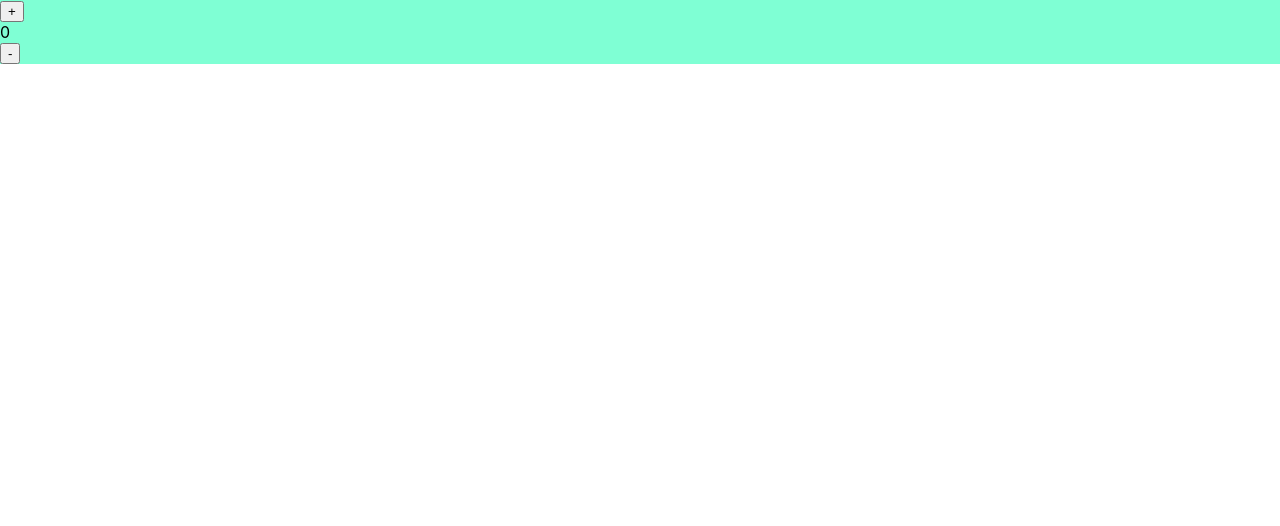
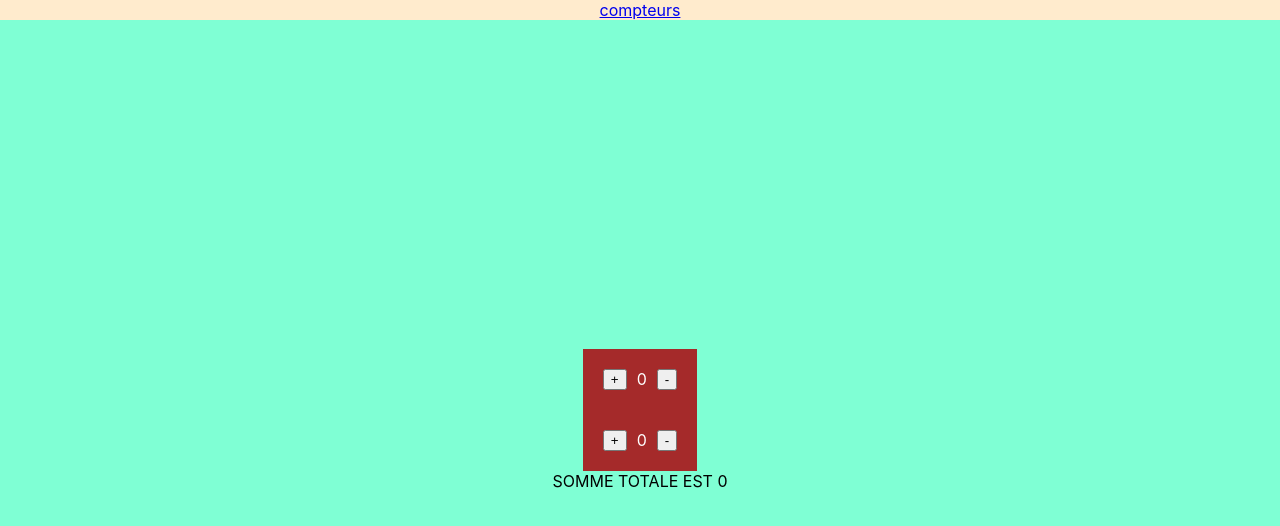
Before and after one commit to MgRl8ow3MhVr/greta2022states, a React (Create React App) app: page /compteurs in a window 1280 px wide. Shown: the top 526 px of the page. Built offline with nearby package versions, Linux system fonts and the light colour scheme.

Commit message:
selecteurs

```diff
--- a/src/App.js
+++ b/src/App.js
@@ -1,15 +1,19 @@
 import logo from "./logo.svg";
 import "./App.css";
 import { BrowserRouter, Routes, Route } from "react-router-dom";
-import Compteurs from "./components/Compteurs/Compteurs.js";
-import Home from "./components/Home/Home.js";
+import Compteurs from "./components/Compteurs/";
+import Home from "./components/Home/";
+import Header from "./components/Header";
+import Selecteurs from "./components/Selecteurs";
 
 function App() {
   return (
     <BrowserRouter>
+      <Header />
       <Routes>
         <Route path="/" element={<Home />} />
         <Route path="compteurs" element={<Compteurs />} />
+        <Route path="selecteurs" element={<Selecteurs />} />
       </Routes>
     </BrowserRouter>
   );
--- a/src/components/Compteurs/Compteurs.css
+++ b/src/components/Compteurs/Compteurs.css
@@ -1,3 +1,16 @@
 .compteursContainer {
     background-color: aquamarine;
+    height: 100vh;
+    display: flex;
+    justify-content: center;
+    align-items: center;
+    flex-direction: column;
 }
+
+.compteurBox {
+    display: flex;
+    background-color: brown;
+    padding: 20px;
+    gap:10px;
+    color: white;
+}
--- a/src/components/Compteurs/Compteurs.js
+++ /dev/null
@@ -1,32 +0,0 @@
-import React, { useState } from "react";
-import "./Compteurs.css";
-
-const Compteurs = () => {
-  const [compteur1, setCompteur1] = useState(0);
-
-  return (
-    <div className="compteursContainer">
-      {compteur1 <= 10 ? (
-        <button
-          onClick={() => {
-            setCompteur1(compteur1 + 1);
-          }}
-        >
-          +
-        </button>
-      ) : null}
-
-      <div>{compteur1}</div>
-      {compteur1 >= 0 ? (
-        <button
-          onClick={() => {
-            setCompteur1(compteur1 - 1);
-          }}
-        >
-          -
-        </button>
-      ) : null}
-    </div>
-  );
-};
-export default Compteurs;
--- /dev/null
+++ b/src/components/Compteurs/index.js
@@ -0,0 +1,59 @@
+import React, { useState } from "react";
+import "./compteurs.css";
+
+const Compteurs = () => {
+  const [compteur1, setCompteur1] = useState(0);
+  const [compteur2, setCompteur2] = useState(0);
+
+  return (
+    <div className="compteursContainer">
+      <div className="compteurBox">
+        {compteur1 <= 10 && compteur1 + compteur2 < 19 ? (
+          <button
+            onClick={() => {
+              setCompteur1(compteur1 + 1);
+            }}
+          >
+            +
+          </button>
+        ) : null}
+
+        <div>{compteur1}</div>
+        {compteur1 >= 0 ? (
+          <button
+            onClick={() => {
+              setCompteur1(compteur1 - 1);
+            }}
+          >
+            -
+          </button>
+        ) : null}
+      </div>
+
+      <div className="compteurBox">
+        {compteur2 <= 10 && compteur1 + compteur2 < 19 ? (
+          <button
+            onClick={() => {
+              setCompteur2(compteur2 + 1);
+            }}
+          >
+            +
+          </button>
+        ) : null}
+
+        <div>{compteur2}</div>
+        {compteur2 >= 0 ? (
+          <button
+            onClick={() => {
+              setCompteur2(compteur2 - 1);
+            }}
+          >
+            -
+          </button>
+        ) : null}
+      </div>
+      <div>SOMME TOTALE EST {compteur1 + compteur2} </div>
+    </div>
+  );
+};
+export default Compteurs;
--- /dev/null
+++ b/src/components/Header/header.css
@@ -0,0 +1,5 @@
+.header {
+    background-color: blanchedalmond;
+    display: flex;
+    justify-content: center;
+}
--- /dev/null
+++ b/src/components/Header/index.js
@@ -0,0 +1,12 @@
+import React from "react";
+import { Link } from "react-router-dom";
+import "./header.css";
+
+const Header = () => {
+  return (
+    <div className="header">
+      <Link to="compteurs">compteurs</Link>
+    </div>
+  );
+};
+export default Header;
--- a/src/components/Home/Home.js
+++ b/src/components/Home/index.js
@@ -2,10 +2,6 @@ import React from "react";
 import { Link } from "react-router-dom";
 
 const Home = () => {
-  return (
-    <div>
-      <Link to="compteurs">Lien vers compteurs</Link>
-    </div>
-  );
+  return <div>BIENVENUE SUR LES EXERCICES REACT</div>;
 };
 export default Home;
--- /dev/null
+++ b/src/components/Selecteurs/index.css
@@ -0,0 +1,21 @@
+.selContainer {
+    display: flex;
+    gap:10px;
+    justify-content: center;
+
+}
+
+.selOrange {
+    border: solid 2px black;
+    background-color: orange;
+    height: 200px;
+    width: 200px;
+}
+
+
+.selGreen {
+    border: solid 2px black;
+    background-color: green;
+    height: 200px;
+    width: 200px;
+}
--- /dev/null
+++ b/src/components/Selecteurs/index.js
@@ -0,0 +1,26 @@
+import { useState } from "react";
+import "./index.css";
+
+const Selecteurs = () => {
+  const [choice, setChoice] = useState(null);
+
+  return (
+    <div className="selContainer">
+      <div
+        onClick={() => {
+          setChoice("square1");
+        }}
+        className={choice === "square1" ? "selGreen" : "selOrange"}
+      ></div>
+
+      <div
+        onClick={() => {
+          setChoice("square2");
+        }}
+        className={choice === "square2" ? "selGreen" : "selOrange"}
+      ></div>
+    </div>
+  );
+};
+
+export default Selecteurs;
```
